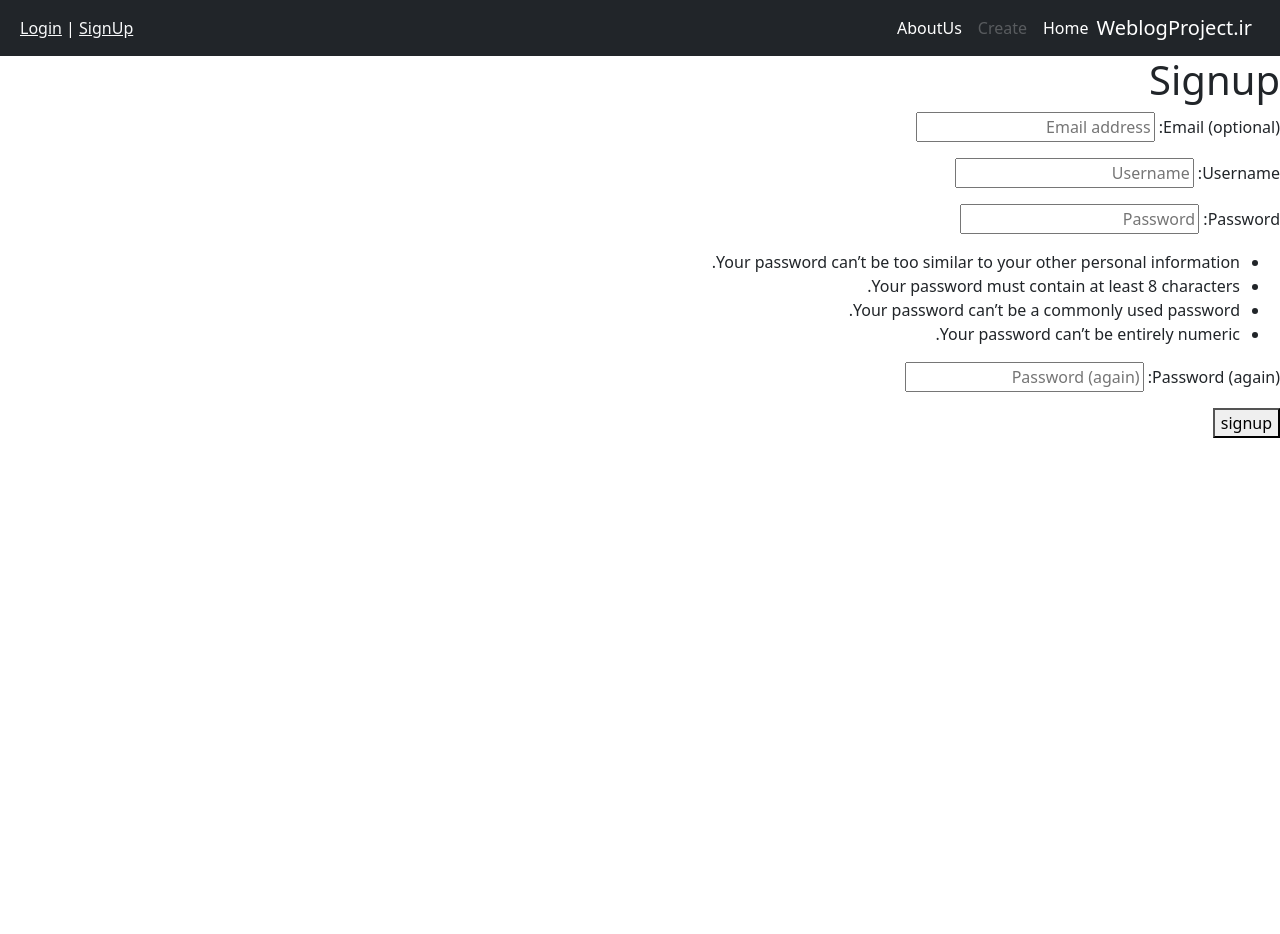
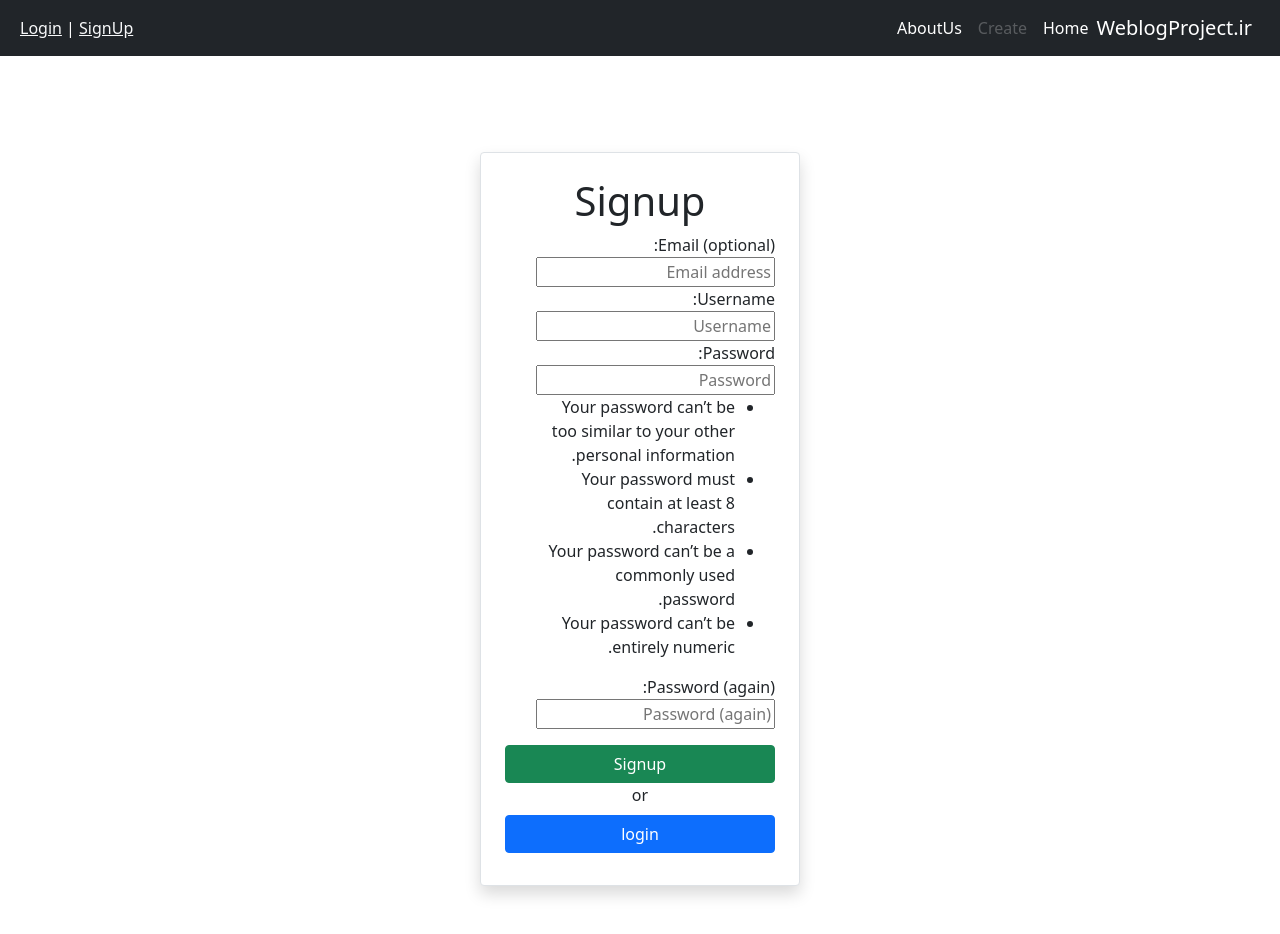
Before and after one commit to amahadnezhad/Weblog_Project, a Django app: page /accounts/signup/ in a window 1280 px wide. Before the commit the page ends 438 px from the top, so only its background shows below. Run offline with Django 5.2, Linux system fonts and the light colour scheme.

Commit message:
Update signup.html Template

```diff
--- a/templates/account/signup.html
+++ b/templates/account/signup.html
@@ -1,12 +1,23 @@
 {% extends "_base.html" %}
-{% block page_title %}signup{% endblock page_title %}
+{% block page_title %}Signup{% endblock page_title %}
 
 {% block content %}
-    <h1>Signup</h1>
-    <form action="" method="POST">
-        {% csrf_token %}
-        {{ form.as_p }}
-        <button type="submit">signup</button>
-    </form>
+    <div class="d-flex justify-content-center mt-5" dir="rtl">
+        <div class="col-xl-3 col-lg-4 col-md-5 col-sm-5 col-xs-6 bg-white m-3 m-sm-5 border rounded px-4 pt-4 pb-3 shadow">
+            <h1 class="text-center">Signup</h1>
+            <form method="post">
+                {% csrf_token %}
+                {{ form.as_table }}
+                <button type="submit" class="btn btn-success mt-3 w-100">Signup</button>
+                <div class="line-with-middle-sep">
+                  <center>
+                    or
+                  </center>
+                </div>
+                <a href="{% url 'account_login' %}" class="btn btn-primary mt-2 mb-3 w-100">login</a>
+            </form>
+        </div>
+
+    </div>
 
 {% endblock content%}
```
